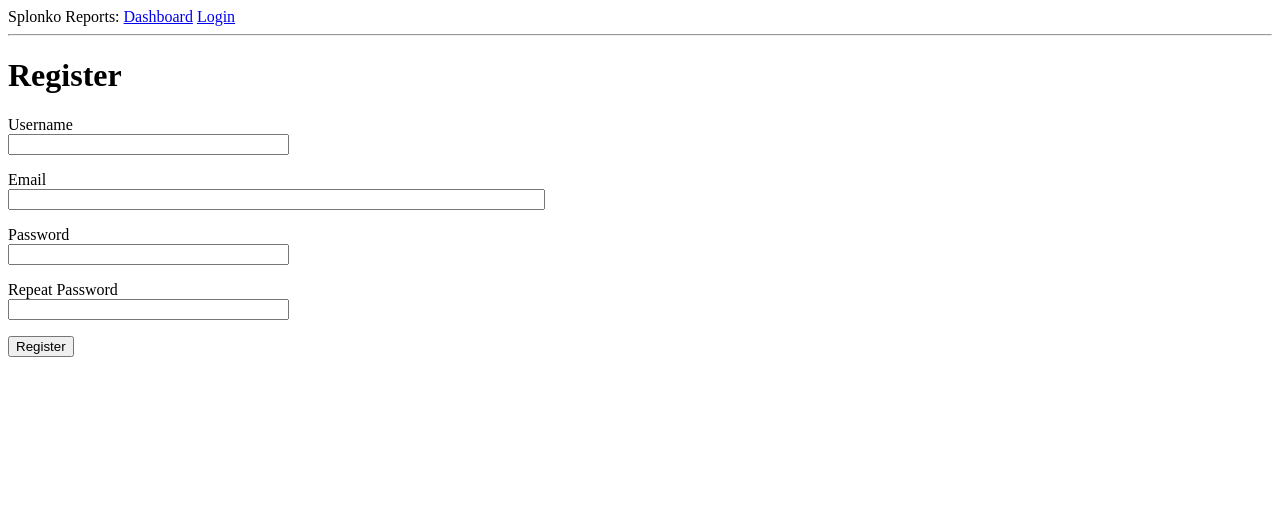
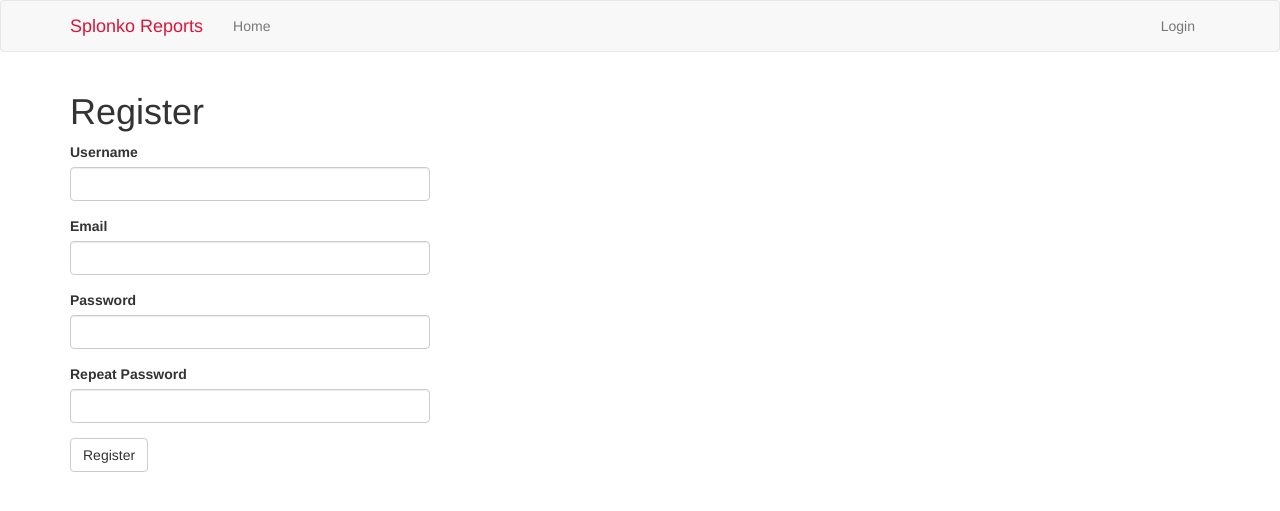
Before and after one commit to Ryan-Craven-QA/SplonkoReports, a Flask app: page /register in a window 1280 px wide. Shown: the top 511 px of the page. Run offline with Flask 2, Linux system fonts and the light colour scheme; some libraries are stand-ins or nearby versions.

Commit message:
Basic CSS to make pages look a little better.

```diff
--- a/app/__init__.py
+++ b/app/__init__.py
@@ -7,6 +7,7 @@ import logging
 from logging.handlers import SMTPHandler, RotatingFileHandler
 import os
 from flask_mail import Mail
+from flask_bootstrap import Bootstrap
 
 app = Flask(__name__)
 app.config.from_object(Config)
@@ -15,6 +16,7 @@ migrate = Migrate(app, db)
 login = LoginManager(app)
 login.login_view = 'login'
 mail = Mail(app)
+bootstrap = Bootstrap(app)
 
 if not app.debug:
     if app.config['MAIL_SERVER']:
--- a/app/templates/404.html
+++ b/app/templates/404.html
@@ -1,6 +1,6 @@
 {% extends "base.html" %}
 
-{% block content %}
+{% block app_content %}
     <h1>File Not Found</h1>
     <p><a href="{{ url_for('index') }}">Back</a></p>
-{% endblock %}
+{% endblock %
--- a/app/templates/base.html
+++ b/app/templates/base.html
@@ -1,33 +1,49 @@
-<html>
-    <head>
-        {% if title %}
-        <title>{{ title }} - Splonko Reports</title>
-        {% else %}
-        <title> Welcome to Splonko Reports</title>
-        {% endif %}
-    </head>
-    <body>
-        <div>
-            Splonko Reports:
-                <a href="{{ url_for('index') }}">Dashboard</a>
-                {% if current_user.is_anonymous %}
-                     <a href="{{ url_for('login') }}">Login</a>
-                {% else %}
-                    <a href="{{ url_for('user', username=current_user.username) }}">Profile</a>
-                    <a href="{{ url_for('logout') }}">Logout</a>
-                {% endif %}
+{% extends 'bootstrap/base.html' %}
+
+{% block title %}
+    {% if title %}{{ title }} - Splonko Reports {% else %}Welcome to Splonko{% endif %}
+{% endblock %}
+
+{% block navbar %}
+    <nav class="navbar navbar-default">
+        <div class="container">
+            <div class="navbar-header">
+                <button type="button" class="navbar-toggle collapsed" data-toggle="collapse" data-target="#bs-example-navbar-collapse-1" aria-expanded="false">
+                    <span class="sr-only">Toggle navigation</span>
+                    <span class="icon-bar"></span>
+                    <span class="icon-bar"></span>
+                    <span class="icon-bar"></span>
+                </button>
+                <a class="navbar-brand" href="{{ url_for('index') }}" style="color: crimson;">Splonko Reports</a>
+            </div>
+            <div class="collapse navbar-collapse" id="bs-example-navbar-collapse-1">
+                <ul class="nav navbar-nav">
+                    <li><a href="{{ url_for('index') }}" >Home</a></li>
+                </ul>
+                <ul class="nav navbar-nav navbar-right">
+                    {% if current_user.is_anonymous %}
+                    <li><a href="{{ url_for('login') }}">Login</a></li>
+                    {% else %}
+                    <li><a href="{{ url_for('user', username=current_user.username) }}">Profile</a></li>
+                    <li><a href="{{ url_for('logout') }}">Logout</a></li>
+                    {% endif %}
+                </ul>
+            </div>
         </div>
-        <hr>
+    </nav>
+{% endblock %}
+
+{% block content %}
+    <div class="container">
         {% with messages = get_flashed_messages() %}
         {% if messages %}
-        <ul>
             {% for message in messages %}
-            <li>{{ message }}</li>
+            <div class="alert alert-info" role="alert">{{ message }}</div>
             {% endfor %}
-        </ul>
         {% endif %}
         {% endwith %}
-        {% block content %}
-        {% endblock %}
-    </body>
-</html>
+
+        {# application content needs to be provided in the app_content block #}
+        {% block app_content %}{% endblock %}
+    </div>
+{% endblock %}
--- a/app/templates/register.html
+++ b/app/templates/register.html
@@ -1,37 +1,11 @@
 {% extends "base.html" %}
+{% import 'bootstrap/wtf.html' as wtf %}
 
-{% block content %}
+{% block app_content %}
     <h1>Register</h1>
-    <form action="" method="post">
-        {{ form.hidden_tag() }}
-        <p>
-            {{ form.username.label }}<br>
-            {{ form.username(size=32) }}<br>
-            {% for error in form.username.errors %}
-            <span style="color: red;">[{{ error }}]</span>
-            {% endfor %}
-        </p>
-        <p>
-            {{ form.email.label }}<br>
-            {{ form.email(size=64) }}<br>
-            {% for error in form.email.errors %}
-            <span style="color: red;">[{{ error }}]</span>
-            {% endfor %}
-        </p>
-        <p>
-            {{ form.password.label }}<br>
-            {{ form.password(size=32) }}<br>
-            {% for error in form.password.errors %}
-            <span style="color: red;">[{{ error }}]</span>
-            {% endfor %}
-        </p>
-        <p>
-            {{ form.password2.label }}<br>
-            {{ form.password2(size=32) }}<br>
-            {% for error in form.password2.errors %}
-            <span style="color: red;">[{{ error }}]</span>
-            {% endfor %}
-        </p>
-        <p>{{ form.submit() }}</p>
-    </form>
+    <div class="row">
+        <div class="col-md-4">
+            {{ wtf.quick_form(form) }}
+        </div>
+    </div>
 {% endblock %}
```
Also changed, not shown: app.db, 1 other file.
